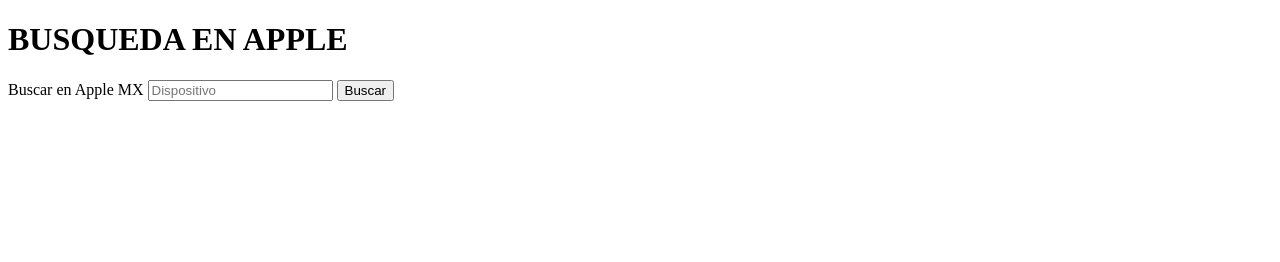
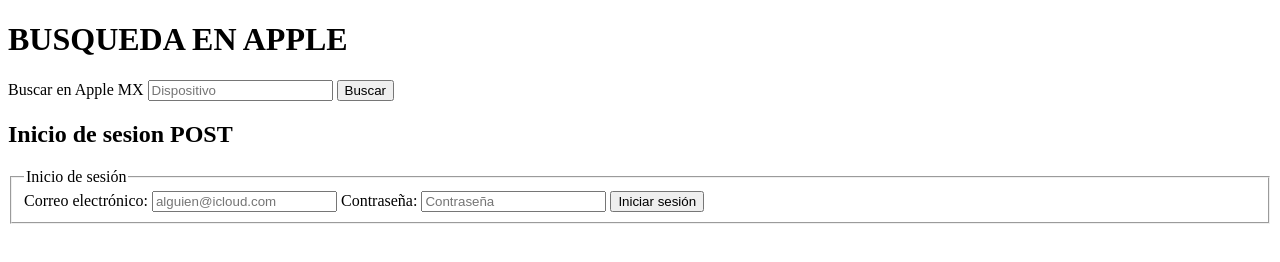
Before and after one commit to Marti-110403/Desarrollo-Web, a plain HTML site: page FormularioApple.html in a window 1280 px wide. Drawn offline with Linux system fonts and the light colour scheme.

Commit message:
Add files via upload

```diff
--- a/FormularioApple.html
+++ b/FormularioApple.html
@@ -3,7 +3,7 @@
     <head>
          <meta charset="UTF-8" />
         <title>
-            Formulario Apple
+            Formulario Apple GET
         </title>
     </head>
     <body>
@@ -24,6 +24,53 @@
         required
         />
         <button type="submit"> Buscar </button>
+
+        </form>
+        <h2>
+            Inicio de sesion POST
+        </h2>
+        <form
+        method="post"
+        id="loginForm"
+        target="_blank"
+        autocomplete="off"
+        novalidate
+        action="https://secure8.store.apple.com/mx/shop/signIn?ssi=4AAABmNI7xGwBIEVxOnnGV6VBcWYViM9FPKWerM_TOcCWu_2hM2kDPi9PAAAAHGh0dHBzOi8vd3d3LmFwcGxlLmNvbS9teC98fHwAAgH_5oz_VSrHkktYcuWeLOPeWexh8j_DIWnNRBKsM8yVnA"
+        onkeypress="if (event && event.keyCode == 13) Login.submitLoginRequest();"
+        >
+        <fieldset>
+        <legend>Inicio de sesión</legend>
+
+        <!-- Correo -->
+        <label for="userNameInput">Correo electrónico:</label>
+        <input
+          type="email"
+          id="userNameInput"
+          name="UserName"
+          placeholder="alguien@icloud.com"
+          spellcheck="false"
+          autocomplete="off"
+          required
+        />
+
+        <!-- Campo de contraseña -->
+        <label for="passwordInput">Contraseña:</label>
+        <input
+          type="password"
+          id="passwordInput"
+          name="Password"
+          placeholder="Contraseña"
+          autocomplete="off"
+          required
+        />
+         <!-- Botón de envío -->
+        <button
+          type="submit"
+          id="submitButton"
+        >
+          Iniciar sesión
+        </button>
+        </fieldset>
         </form>
 
 
```
